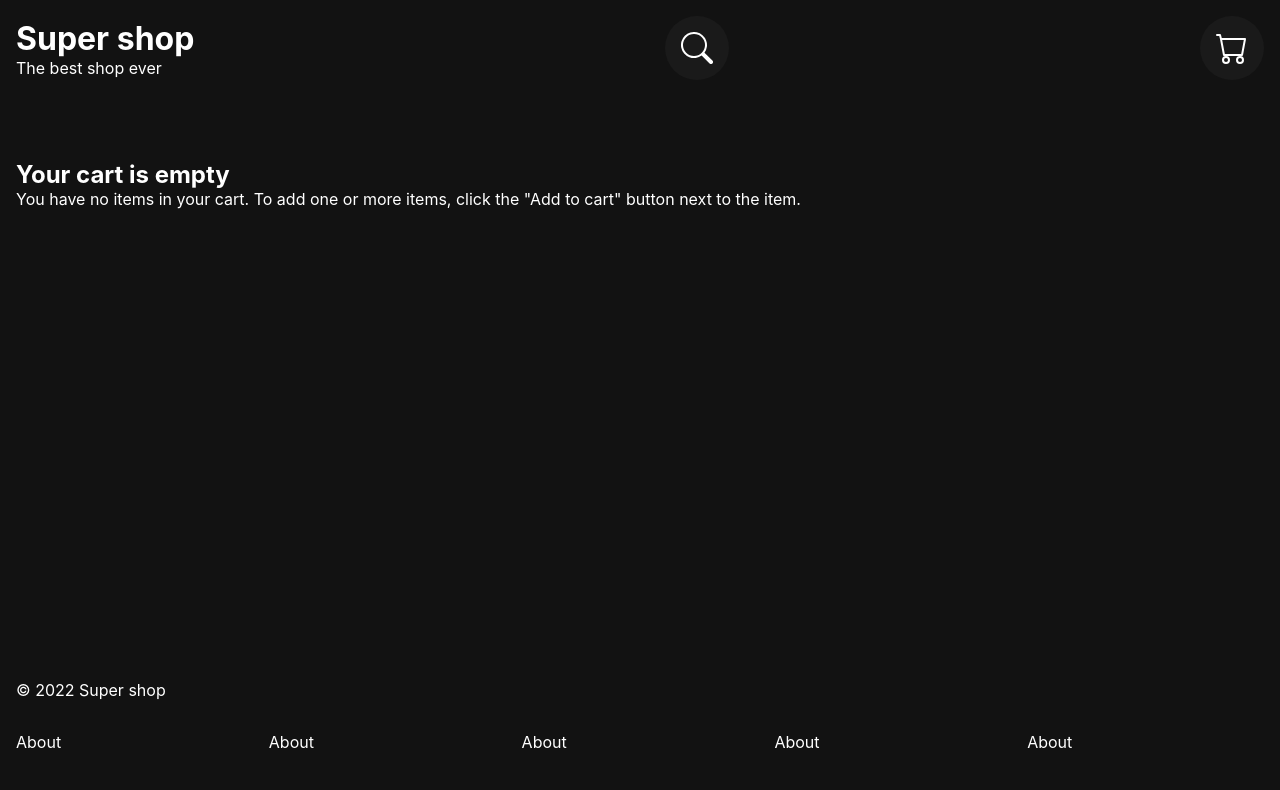
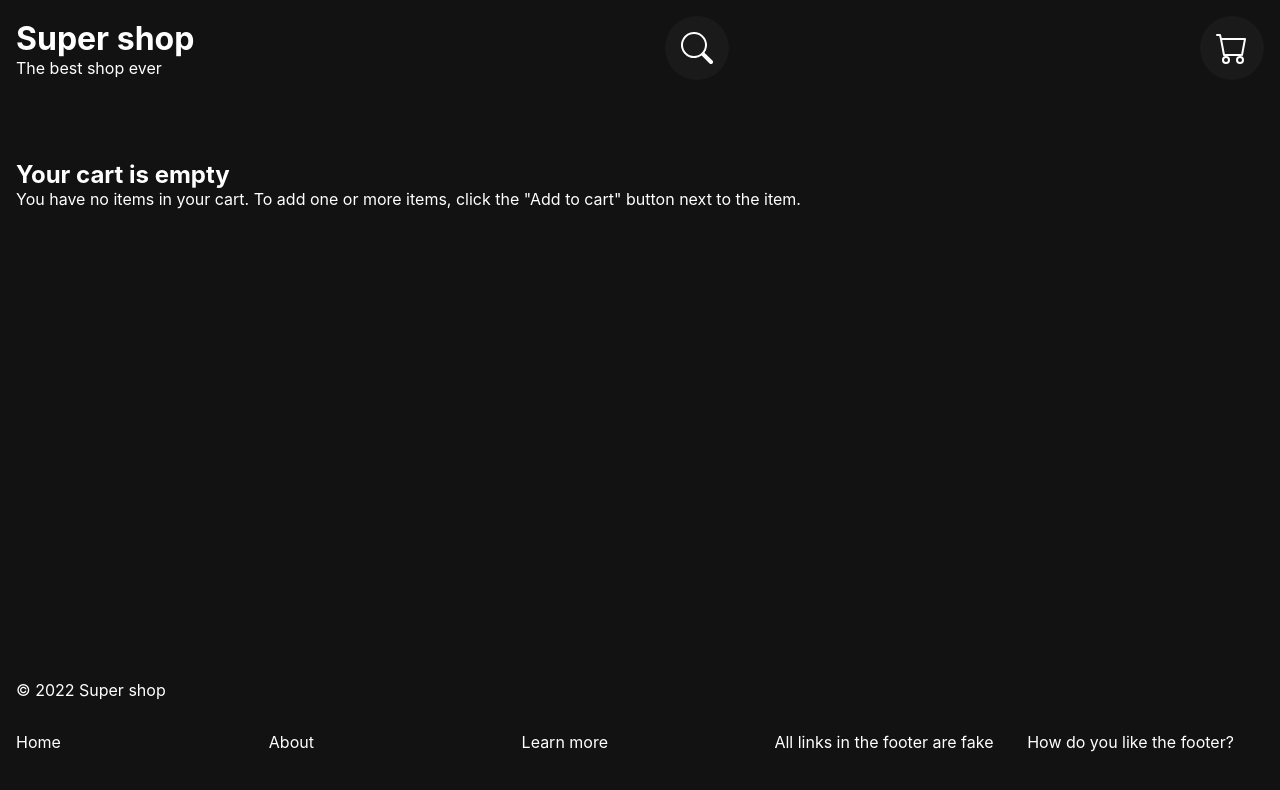
Before and after one commit to goodideagiver/shop-task, a Next.js app: page /cart in a window 1280 px wide. Shown: the top 790 px of the page. Built offline with nearby package versions, Linux system fonts and the light colour scheme.

Commit message:
Feat: change footer link names to have different content

```diff
--- a/src/components/Layout/Footer/Footer.tsx
+++ b/src/components/Layout/Footer/Footer.tsx
@@ -2,7 +2,7 @@ import classes from './Footer.module.css'
 
 const FAKE_FOOTER_LINKS = [
   {
-    text: 'About',
+    text: 'Home',
     id: 'aboutve3e',
     href: '#',
   },
@@ -12,17 +12,17 @@ const FAKE_FOOTER_LINKS = [
     href: '#',
   },
   {
-    text: 'About',
+    text: 'Learn more',
     id: 'w3f',
     href: '#',
   },
   {
-    text: 'About',
+    text: 'All links in the footer are fake',
     id: 's3tsfsasd2',
     href: '#',
   },
   {
-    text: 'About',
+    text: 'How do you like the footer?',
     id: 'g3wfvfw',
     href: '#',
   },
```
